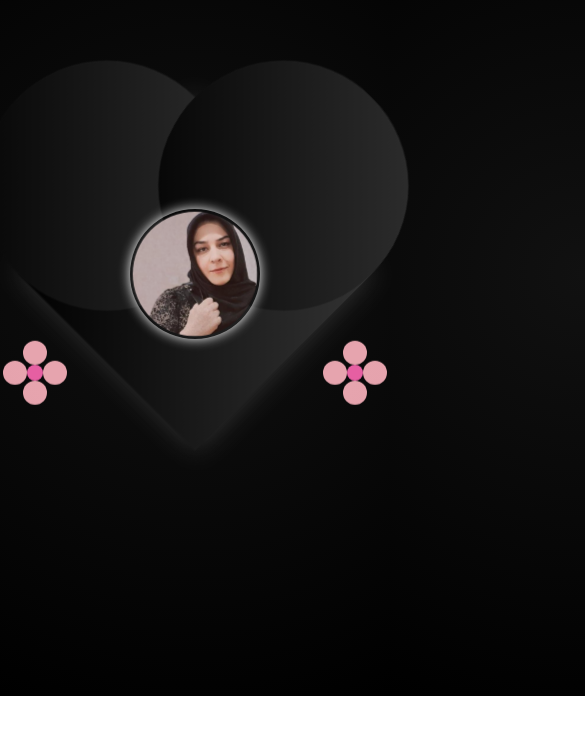
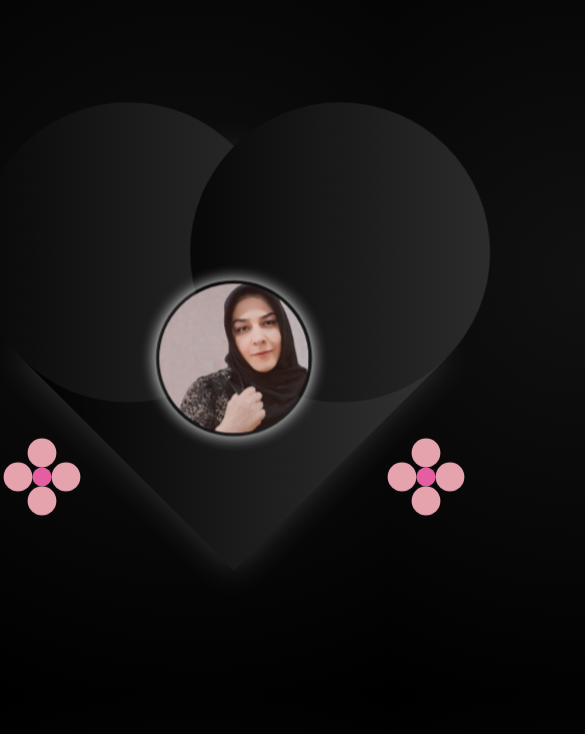
Before and after one commit to Elysium-21/AnnelerGunu, a plain HTML site: page index.html in a window 390 px wide. Shown: the part 148-882 px from the top of the page, 585 px wide, since content can reach past the window. Before the commit the page ends 844 px from the top, so only its background shows below. Drawn offline with Linux system fonts and the light colour scheme.

Commit message:
Update index.html

```diff
--- a/index.html
+++ b/index.html
@@ -2,8 +2,13 @@
 <html lang="tr">
 <head>
   <meta charset="UTF-8">
+  <meta name="viewport" content="width=device-width, initial-scale=1.0">
   <title>Anneler Günü</title>
   <style>
+    html {
+      font-size: 100%;
+    }
+
     body {
       margin: 0;
       background: radial-gradient(circle at center, #111, #000);
@@ -11,6 +16,8 @@
       height: 100vh;
       font-family: Arial, sans-serif;
       perspective: 1000px;
+      transform: scale(1.5); /* %150 büyütme */
+      transform-origin: top left;
     }
 
     .scene {
@@ -21,15 +28,15 @@
       transform: translate(-50%, -50%);
     }
 
-    /* Kalp - Siyah renk */
+    /* Kalp */
     .heart {
       width: 200px;
       height: 200px;
-      background: linear-gradient(135deg, #000, #333); /* Siyah tonları */
+      background: linear-gradient(135deg, #000, #333);
       position: relative;
       transform: rotate(-45deg);
       animation: pulse 2s infinite;
-      box-shadow: 0 0 20px #333; /* Siyah gölge */
+      box-shadow: 0 0 20px #333;
       z-index: 2;
     }
 
@@ -51,10 +58,10 @@
       50% { transform: rotate(-45deg) scale(1.25); }
     }
 
-    /* Fotoğraf küçükten büyüsün */
+    /* Fotoğraf animasyonu */
     @keyframes growPhoto {
-      0% { transform: scale(0.05); opacity: 0; } /* Başlangıç boyutunu çok küçük yaptık */
-      150% { transform: scale(1); opacity: 1; }
+      0% { transform: scale(0.05); opacity: 0; }
+      100% { transform: scale(1); opacity: 1; }
     }
 
     .heart-photo-wrapper {
@@ -75,7 +82,7 @@
       height: 100%;
       object-fit: cover;
       border-radius: 50%;
-      animation: growPhoto 6s ease-out forwards; /* Süreyi artırdık */
+      animation: growPhoto 6s ease-out forwards;
     }
 
     /* Dönen yazı */
@@ -105,12 +112,18 @@
       transform: translateX(-50%) translateZ(150px);
       font-size: 40px;
       font-weight: bold;
-      background: linear-gradient(90deg, #feffff);
+      background: linear-gradient(90deg, #ffffff, #e0e0e0);
       -webkit-background-clip: text;
       -webkit-text-fill-color: transparent;
       white-space: nowrap;
       backface-visibility: hidden;
-      text-shadow: 0 0 20px rgba(255, 255, 255, 0.5);
+      text-shadow: 0 0 20px rgba(255, 255, 255, 0.6);
+
+      /* Bulanıklığı düzeltmek için */
+      will-change: transform;
+      text-rendering: optimizeLegibility;
+      -webkit-font-smoothing: antialiased;
+      transform-style: preserve-3d;
     }
 
     @keyframes spin {
@@ -134,6 +147,23 @@
     @keyframes float {
       0% { transform: translateY(0); }
       100% { transform: translateY(10px); }
+    }
+
+    /* Mobil uyumluluk */
+    @media (max-width: 768px) {
+      html {
+        font-size: 120%;
+      }
+
+      .orbit-text span {
+        font-size: 48px;
+        text-shadow: 0 0 30px rgba(255, 255, 255, 0.8);
+      }
+
+      body {
+        transform: scale(1.2);
+        transform-origin: top left;
+      }
     }
   </style>
 </head>
@@ -169,7 +199,7 @@
       </svg>
     </div>
 
-    <!-- Renkli yazı, kalbin önünden dönecek -->
+    <!-- Renkli yazı -->
     <div class="orbit-container">
       <div class="orbit-text">
         <span>Anneler Gününüz Kutlu Olsun Semra Hanım</span>
```
